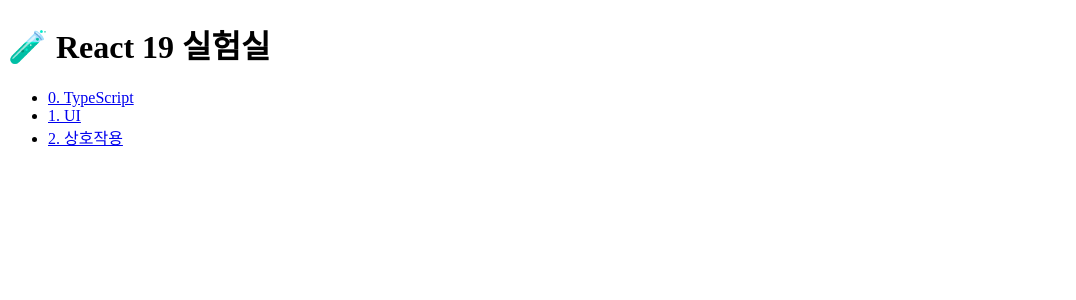
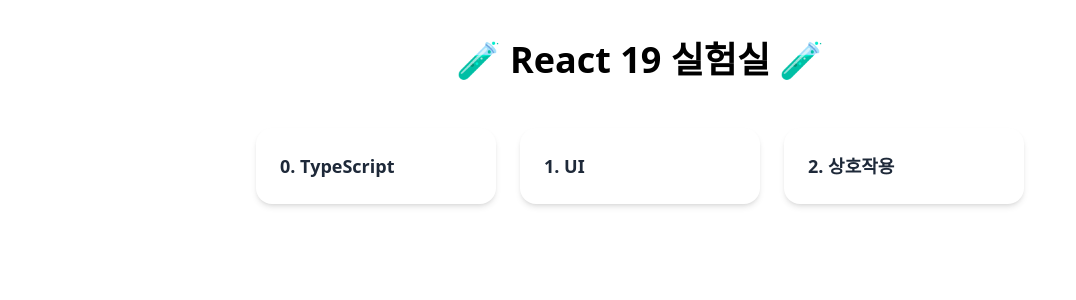
Before and after one commit to dev-oil/study-react, a React (Vite) app in the folder react-dev-19/: page / in a window 1280 px wide. Shown: the top 300 px of the page, without its empty margins (0-1076 px from the left). Built offline with nearby package versions, Linux system fonts and the light colour scheme.

Commit message:
chore: [react-19] 예쁘게 보기 위한 tailwind css 설정

```diff
--- a/react-dev-19/package.json
+++ b/react-dev-19/package.json
@@ -10,9 +10,11 @@
     "preview": "vite preview"
   },
   "dependencies": {
+    "@tailwindcss/vite": "^4.1.11",
     "react": "^19.1.0",
     "react-dom": "^19.1.0",
-    "react-router-dom": "^7.5.3"
+    "react-router-dom": "^7.5.3",
+    "tailwindcss": "^4.1.11"
   },
   "devDependencies": {
     "@eslint/js": "^9.25.0",
--- a/react-dev-19/src/index.css
+++ b/react-dev-19/src/index.css
@@ -1,3 +1,5 @@
+@import "tailwindcss";
+
 .section {
   padding: 20px;
   background: #eee;
--- a/react-dev-19/src/pages/Home.tsx
+++ b/react-dev-19/src/pages/Home.tsx
@@ -1,20 +1,33 @@
 import { Link } from 'react-router-dom';
 
 export const Home = () => {
+  const menuItems = [
+    { path: '/typescript', label: 'TypeScript' },
+    { path: '/ui', label: 'UI' },
+    { path: '/interactivity', label: '상호작용' },
+  ];
   return (
-    <div>
-      <h1>🧪 React 19 실험실</h1>
-      <ul>
-        <li>
-          <Link to='/typescript'>0. TypeScript</Link>
-        </li>
-        <li>
-          <Link to='/ui'>1. UI</Link>
-        </li>
-        <li>
-          <Link to='/interactivity'>2. 상호작용</Link>
-        </li>
-      </ul>
+    <div className='min-h-screen p-10'>
+      <div className='max-w-3xl mx-auto'>
+        <h1 className='text-4xl font-bold text-center mb-12'>
+          🧪 React 19 실험실 🧪
+        </h1>
+
+        <ul className='grid grid-cols-1 md:grid-cols-3 gap-6'>
+          {menuItems.map(({ path, label }, i) => (
+            <li key={path}>
+              <Link
+                to={path}
+                className='block rounded-2xl p-6 bg-white shadow-md hover:shadow-xl hover:-translate-y-0.5 transition-transform duration-200'
+              >
+                <span className='text-lg font-semibold text-gray-800'>
+                  {i}. {label}
+                </span>
+              </Link>
+            </li>
+          ))}
+        </ul>
+      </div>
     </div>
   );
 };
--- a/react-dev-19/vite.config.ts
+++ b/react-dev-19/vite.config.ts
@@ -1,7 +1,8 @@
 import { defineConfig } from 'vite';
 import react from '@vitejs/plugin-react';
+import tailwindcss from '@tailwindcss/vite';
 
 // https://vite.dev/config/
 export default defineConfig({
-  plugins: [react()],
+  plugins: [react(), tailwindcss()],
 });
```
Also changed, not shown: 1 other file (tests, documents, lock files or other folders).
